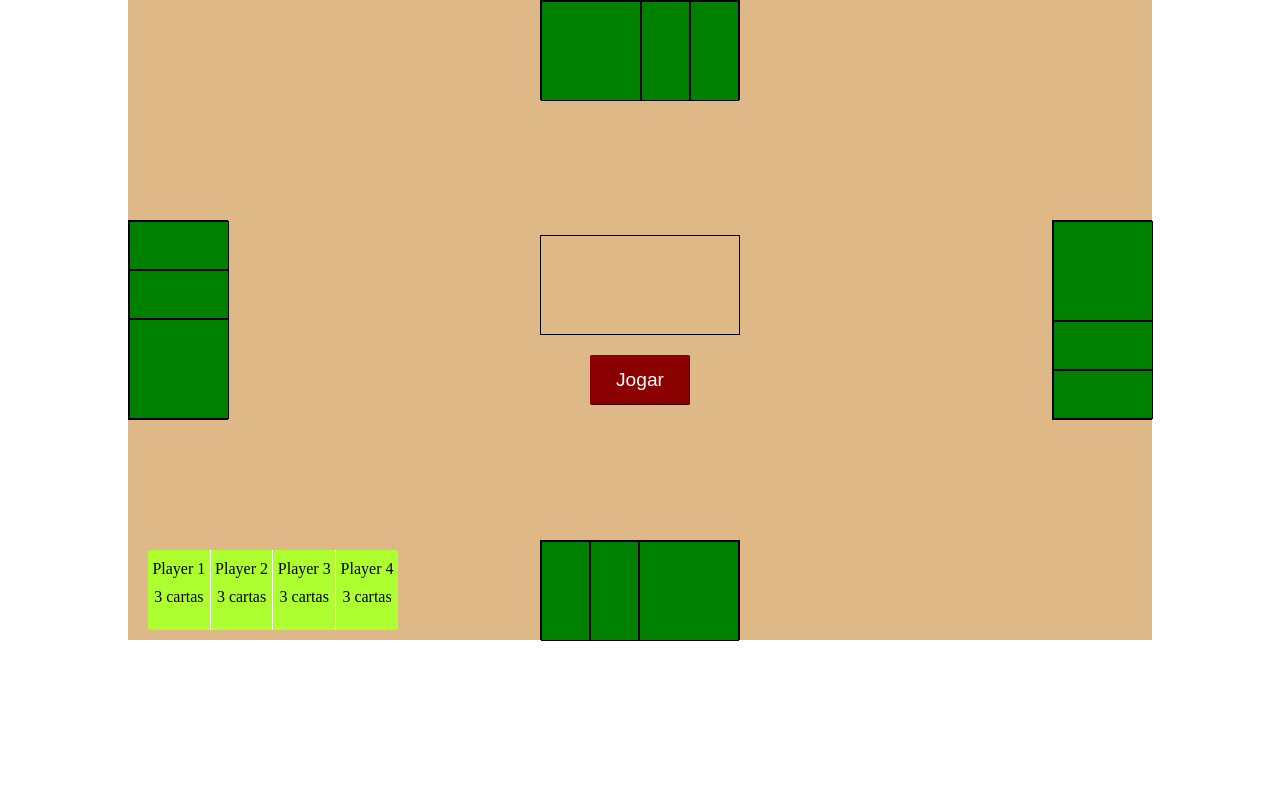
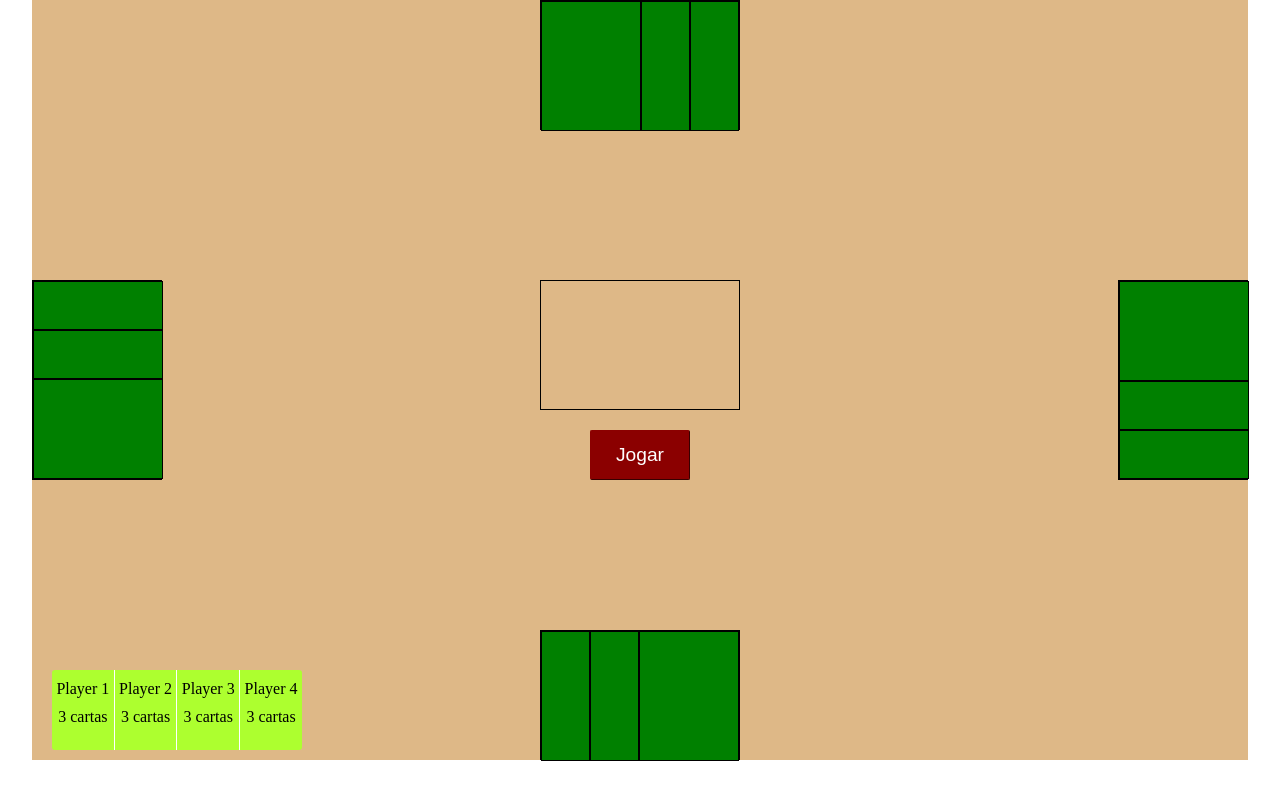
Before and after one commit to JoelMJunior/super-trunfo, a plain HTML site: page index.html in a window 1280 px wide. Drawn offline with Linux system fonts and the light colour scheme.

Commit message:
update cards in main box

```diff
--- a/style.css
+++ b/style.css
@@ -1,3 +1,7 @@
+:root {
+    --size-height-card: 130px;
+}
+
 * {
     box-sizing: border-box;
     margin: 0;
@@ -5,8 +9,8 @@
 }
 
 #main-box {
-    width: 80vw;
-    height: 80vh;
+    width: 95vw;
+    height: 95vh;
     background-color: burlywood;
     margin: auto auto;
 }
@@ -22,7 +26,7 @@
 
 #center-deck {
     width: 200px;
-    height: 100px;
+    height: var(--size-height-card);
     background-color: rgba(0, 0, 0, 0);
     border: 1px solid black;
     position: relative;
@@ -55,10 +59,10 @@
 
 .player-container.horizontal {
     width: 200px;
-    height: 100px;
+    height: var(--size-height-card);
 }
 .player-container.vertical {
-    width: 100px;
+    width: var(--size-height-card);
     height: 200px;
 }
 
@@ -97,13 +101,27 @@
 }
 
 .card {
-    width: 100px;
-    height: 100px;
     border: 1px solid black;
     background-color: green;
 }
 .card:last-child {
     flex-shrink: 0;
+}
+
+.decks:hover .card:last-child{
+    flex-shrink: 1;
+}
+#cards-container .card:hover {
+    flex-shrink: 0;
+}
+
+.player-container.horizontal .card {
+    width: 100px;
+    height: var(--size-height-card);
+}
+.player-container.vertical .card {
+    width: var(--size-height-card);
+    height: 100px;
 }
 
 .board-players {
```
